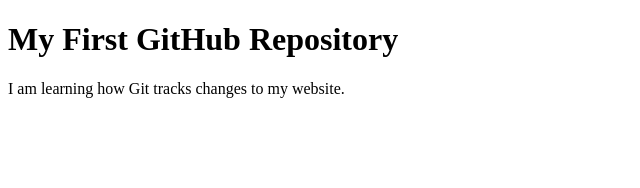
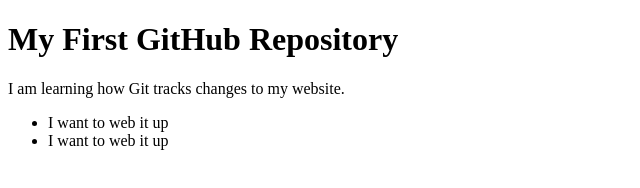
Before and after one commit to howetaylord-maker/web1-github-practice-01, a plain HTML site: page index.html in a window 1280 px wide. Shown: the whole page, without its empty margins (0-640 px from the left). Drawn offline with Linux system fonts and the light colour scheme.

Commit message:
yay class

```diff
--- a/index.html
+++ b/index.html
@@ -8,6 +8,12 @@
 
     <h1>My First GitHub Repository</h1>
 
+    <p>I am learning how Git tracks changes to my website.</p>
+
+    <ul>
+        <li>I want to web it up</li>
+        <li>I want to web it up</li>
+    </ul>
+
 </body>
 </html>
-<p>I am learning how Git tracks changes to my website.</p>
```
